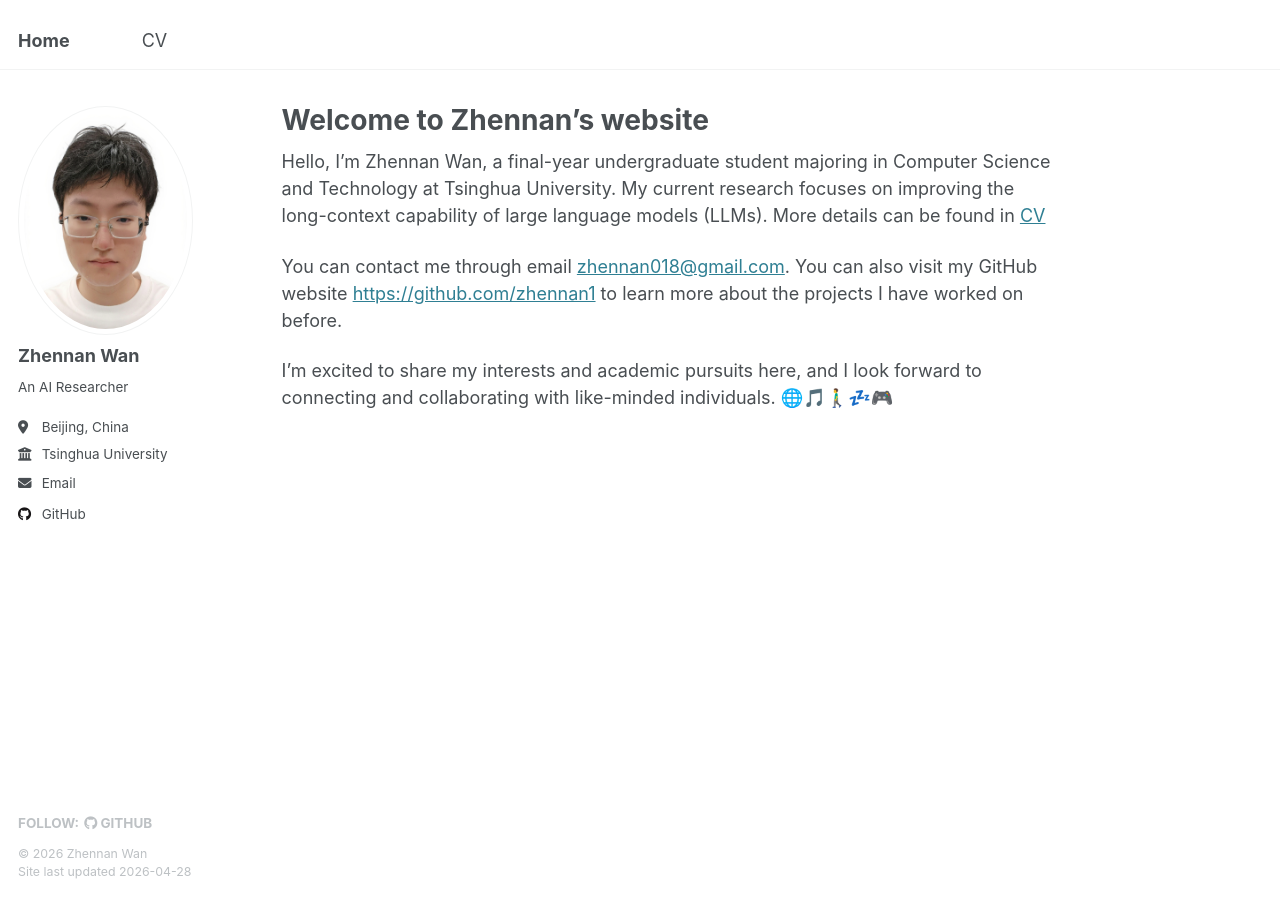
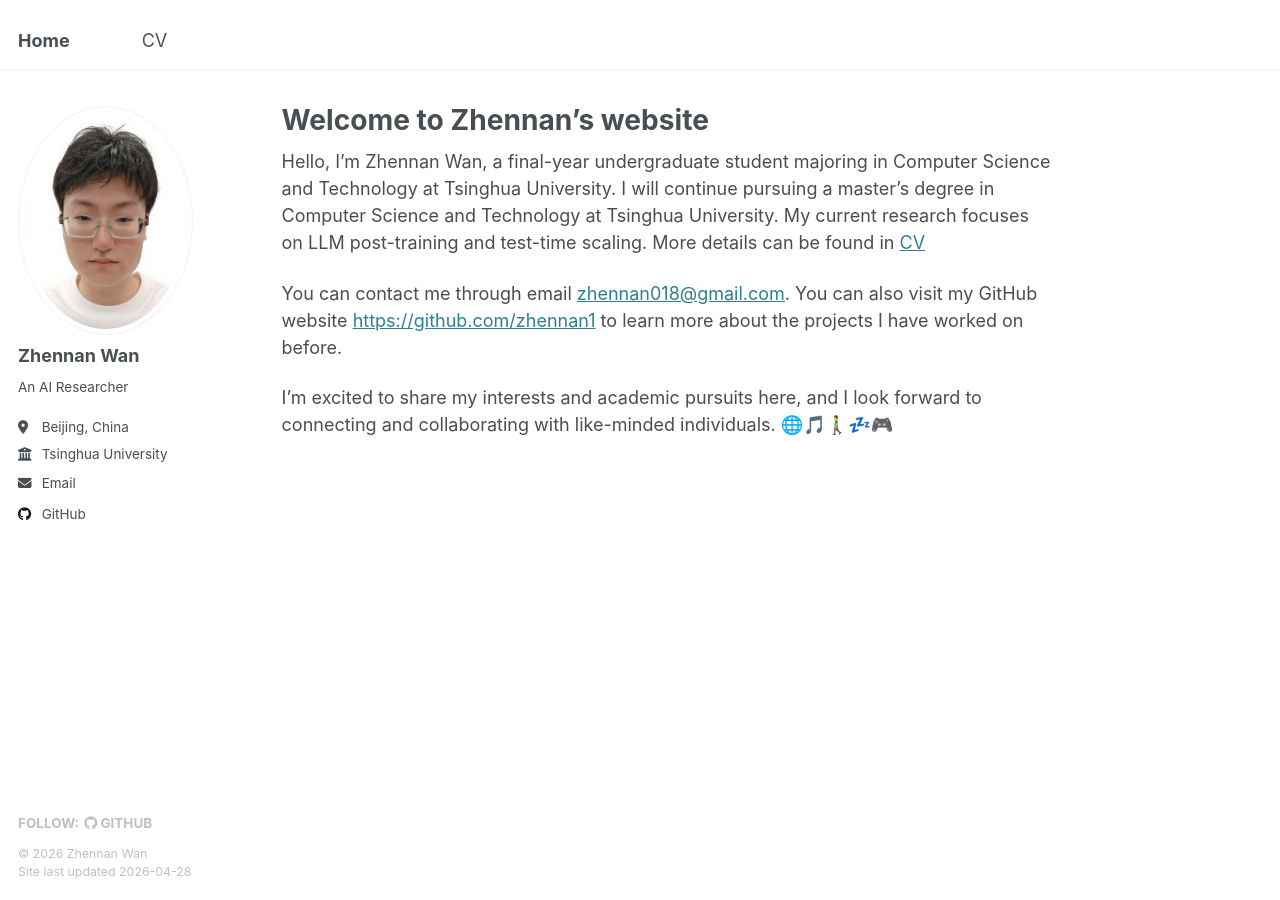
Before and after one commit to zhennan1/zhennan1.github.io, a Jekyll site: the page built from _pages/about.md, in a window 1280 px wide. Built offline with Jekyll 4.4.1, drawn with Linux system fonts in a browser that asks for light colours.

Commit message:
Revise about page with master's degree plans
Updated academic background and research focus.

```diff
--- a/_pages/about.md
+++ b/_pages/about.md
@@ -7,7 +7,7 @@ redirect_from:
   - /about.html
 ---
 
-Hello, I’m Zhennan Wan, a final-year undergraduate student majoring in Computer Science and Technology at Tsinghua University. My current research focuses on improving the long-context capability of large language models (LLMs). More details can be found in [CV](https://zhennan1.github.io/cv/)
+Hello, I’m Zhennan Wan, a final-year undergraduate student majoring in Computer Science and Technology at Tsinghua University. I will continue pursuing a master’s degree in Computer Science and Technology at Tsinghua University. My current research focuses on LLM post-training and test-time scaling. More details can be found in [CV](https://zhennan1.github.io/cv/)
 
 You can contact me through email [zhennan018@gmail.com](zhennan018@gmail.com). You can also visit my GitHub website [https://github.com/zhennan1](https://github.com/zhennan1) to learn more about the projects I have worked on before.
 
```
